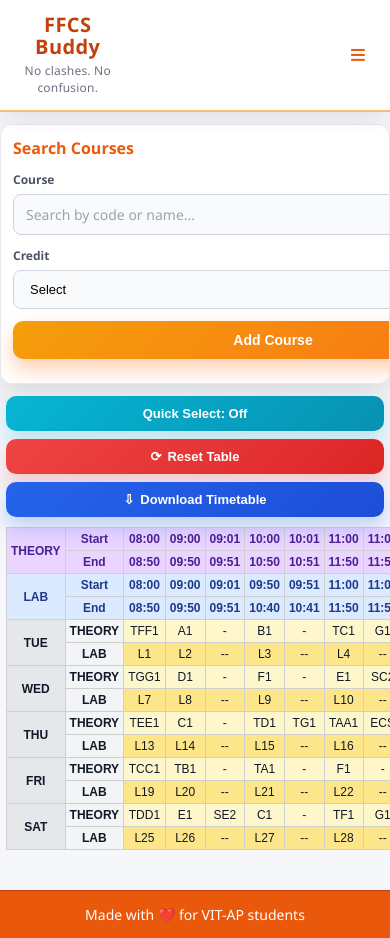
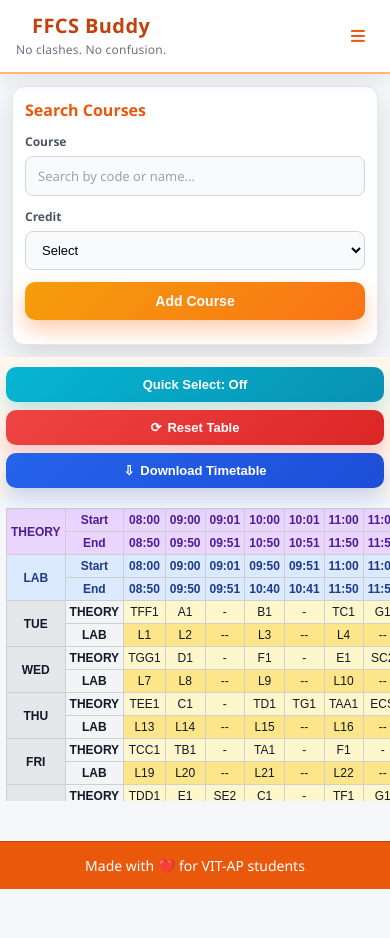
Before and after one commit to harishverger/ffcs-buddy, a React (Vite) app: page / in a window 390 px wide. After the commit the page ends 889 px from the top, so only its background shows below. Built offline with nearby package versions, Linux system fonts and the light colour scheme.

Commit message:
Update mobile and dark theme styles

```diff
--- a/src/components/Timetable.jsx
+++ b/src/components/Timetable.jsx
@@ -165,6 +165,7 @@ export default function Timetable({
         </button>
       </div>
 
+      <div className="timetable-container">
         <table ref={tableRef} className="timetable">
           <thead>
             {/* ===== THEORY HEADER ===== */}
@@ -267,6 +268,7 @@ export default function Timetable({
           ))}
         </tbody>
       </table>
+      </div>
 
       <ClashAlert
         message={clashMessage}
--- a/src/index.css
+++ b/src/index.css
@@ -63,8 +63,15 @@ body {
 }
 
 @media (max-width: 640px) {
-  .header-brand h1 { font-size: 22px; }
-  .header-brand p { font-size: 11.5px; }
+  .header-brand { align-items: center; }
+  .header-brand h1 {
+    font-size: 22px;
+    white-space: nowrap;
+  }
+  .header-brand p {
+    font-size: 11.5px;
+    white-space: nowrap;
+  }
 }
 
 .header-actions {
@@ -749,32 +756,50 @@ body {
   .ffcs-card,
   .action-bar,
   .selected-courses {
-    margin: 12px auto;
+    margin: 12px;
     padding: 12px;
-    overflow-x: auto;
   }
 
   .ffcs-row {
-    min-width: 520px;
+    min-width: unset;
   }
 
   .ffcs-title { font-size: 16px; }
   .ffcs-field label { font-size: 12px; }
   .ffcs-field select { font-size: 13px; }
+  .ffcs-field input[type="text"] { font-size: 13px; }
 
   .timetable-wrapper {
-    padding: 0 6px;
+    padding: 0;
     margin: 12px auto 18px;
-    overflow-x: auto;
-  }
-
-  .timetable {
-    min-width: 760px;
+    display: flex;
+    flex-direction: column;
+    height: calc(100vh - 400px);
+    min-height: 400px;
   }
 
   .timetable-actions {
     flex-direction: column;
     align-items: stretch;
+    padding: 0 6px;
+    margin-bottom: 10px;
+    position: sticky;
+    top: 0;
+    background: var(--accent-50);
+    z-index: 10;
+    padding-top: 10px;
+    padding-bottom: 10px;
+  }
+
+  .timetable-container {
+    overflow-x: auto;
+    overflow-y: auto;
+    flex: 1;
+    padding: 0 6px;
+  }
+
+  .timetable {
+    min-width: 760px;
   }
 
   .download-btn,
@@ -858,6 +883,12 @@ body {
   box-shadow: 0 0 0 3px rgba(249,115,22,0.25);
 }
 
+[data-theme="dark"] .ffcs-field input[type="text"] {
+  background: #0f172a;
+  border-color: #334155;
+  color: #e5e7eb;
+}
+
 /* Dark mode: input focus with orange glow */
 [data-theme="dark"] .ffcs-field input[type="text"]:focus {
   border-color: var(--accent-600);
@@ -903,6 +934,10 @@ body {
 [data-theme="dark"] .overflow-btn { color: var(--accent-300); }
 [data-theme="dark"] .overflow-btn:hover { color: var(--accent-200); }
 [data-theme="dark"] .share-btn { border-color: rgba(255,255,255,0.2); background: rgba(255,255,255,0.08); }
+
+[data-theme="dark"] .timetable-actions {
+  background: #0b1220;
+}
 
 [data-theme="dark"] .timetable th,
 [data-theme="dark"] .timetable td { border-color: #1f2937; }
```
Lines whose indentation alone changed are shown as unchanged.
